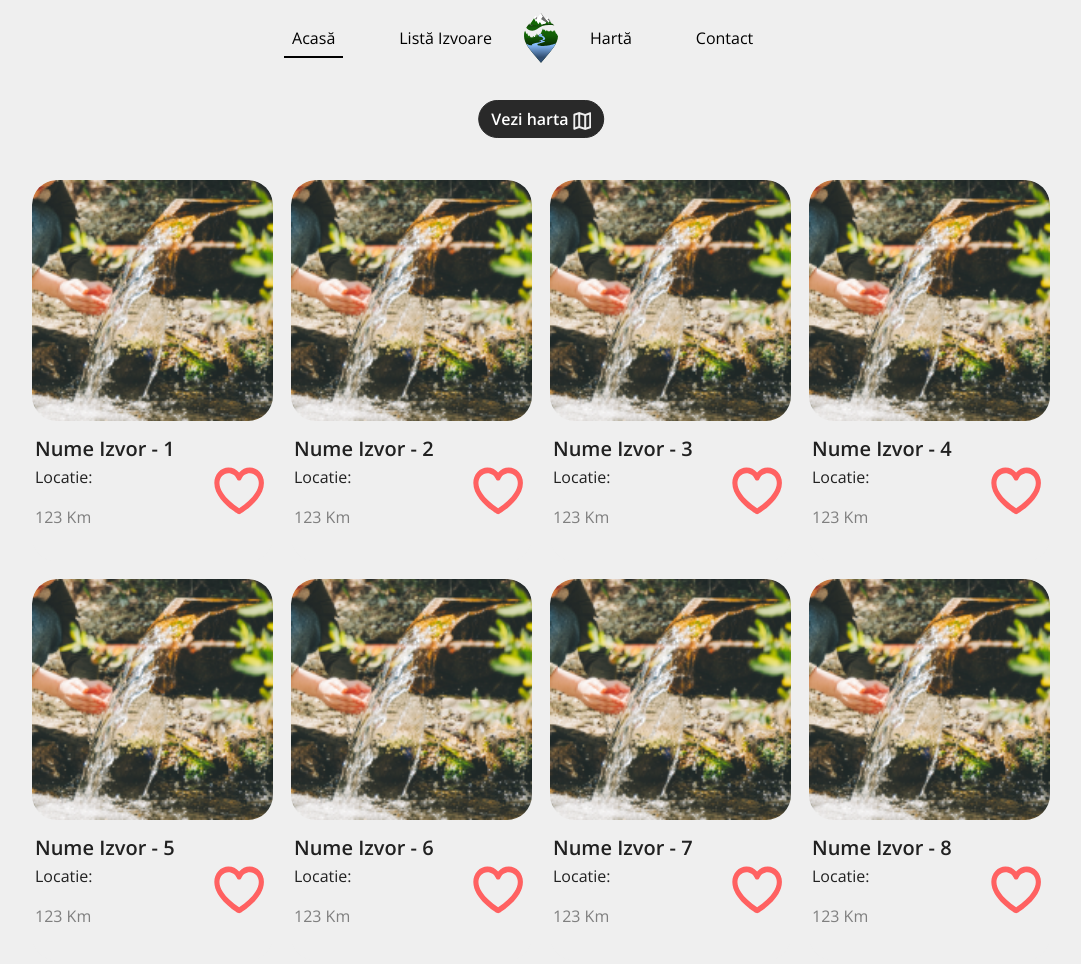
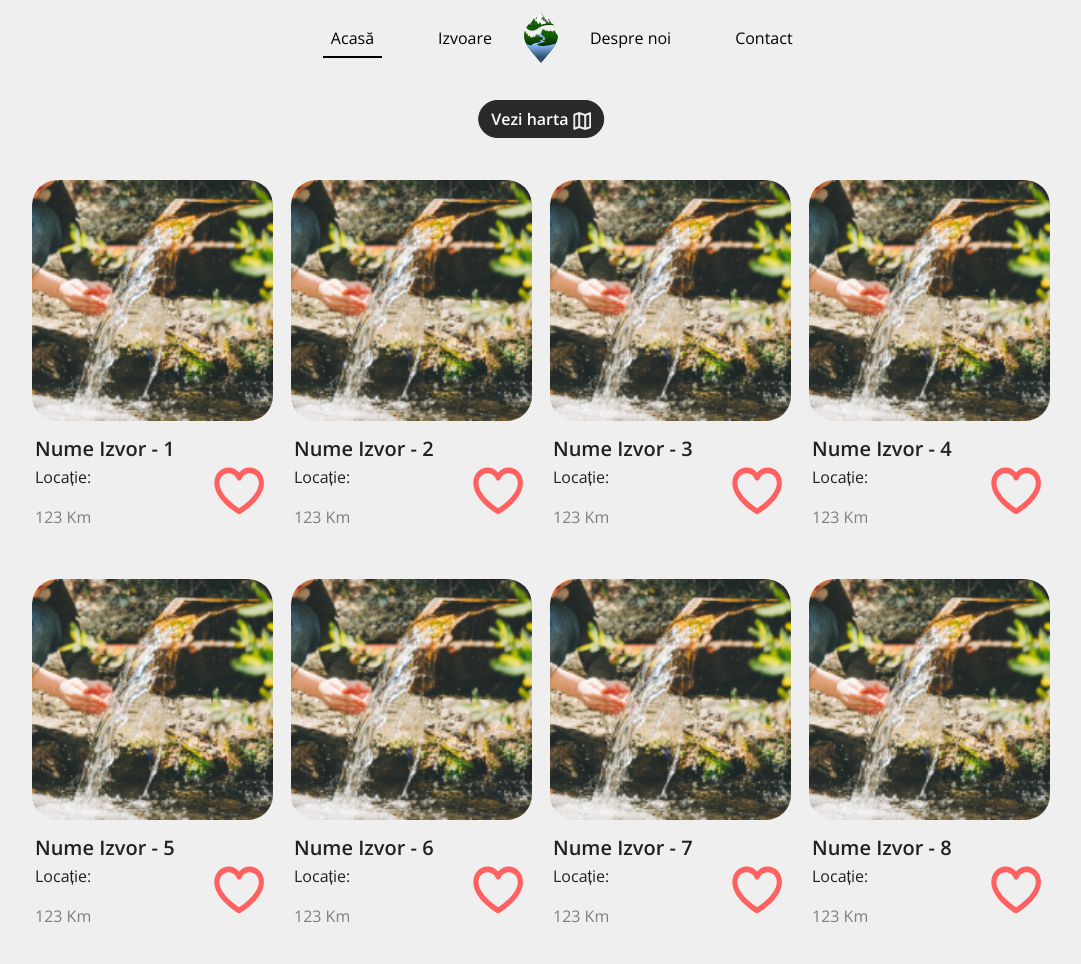
Before and after one commit to robtotto/whereisvor-frontend, a plain HTML site: page lista-izvoare.html in a window 1280 px wide. Shown: the top 964 px of the page, without its empty margins (99-1180 px from the left). Drawn offline with nearby package versions, Linux system fonts and the light colour scheme.

Commit message:
Contact + Izvoare + Map (WebDev)

```diff
--- a/lista-izvoare.html
+++ b/lista-izvoare.html
@@ -41,7 +41,7 @@
                             <a class="nav-link active" aria-current="page" href="#">Acasă</a>
                         </li>
                         <li class="nav-item">
-                            <a class="nav-link" href="lista-izvoare.html">Listă Izvoare</a>
+                            <a class="nav-link" href="lista-izvoare.html">Izvoare</a>
                         </li>
                     </ul>
 
@@ -51,10 +51,10 @@
 
                     <ul class="navbar-nav nav-menu-right gap-lg-5">
                         <li class="nav-item">
-                            <a class="nav-link" href="map.html">Hartă</a>
+                            <a class="nav-link" href="#">Despre noi</a>
                         </li>
                         <li class="nav-item">
-                            <a class="nav-link" href="#">Contact</a>
+                            <a class="nav-link" href="contact.html">Contact</a>
                         </li>
                     </ul>
                 </div>
@@ -76,7 +76,7 @@
                         <img src="Images/spring.png" class="img-spring-card" id="imgSpringCard1" alt="...">
                         <div class="card-body">
                             <h5 class="card-title"><b>Nume Izvor - 1</b></h5>
-                            <p class="card-text">Locatie:</p>
+                            <p class="card-text">Locație:</p>
                             <p class="card-text-km" id="cardTextKm1">123 Km</p>
                             <img src="Images/heart-symbol.svg" class="position-absolute bottom-0 end-0 heart-card" id="heartCard1" alt="heart-symbol">
                         </div>
@@ -87,7 +87,7 @@
                         <img src="Images/spring.png" class="img-spring-card" id="imgSpringCard2" alt="...">
                         <div class="card-body">
                             <h5 class="card-title"><b>Nume Izvor - 2</b></h5>
-                            <p class="card-text">Locatie:</p>
+                            <p class="card-text">Locație:</p>
                             <p class="card-text-km" id="cardTextKm2">123 Km</p>
                             <img src="Images/heart-symbol.svg" class="position-absolute bottom-0 end-0 heart-card" id="heartCard2" alt="heart-symbol">
                         </div>
@@ -98,7 +98,7 @@
                         <img src="Images/spring.png" class="img-spring-card" id="imgSpringCard3" alt="...">
                         <div class="card-body">
                             <h5 class="card-title"><b>Nume Izvor - 3</b></h5>
-                            <p class="card-text">Locatie:</p>
+                            <p class="card-text">Locație:</p>
                             <p class="card-text-km" id="cardTextKm3">123 Km</p>
                             <img src="Images/heart-symbol.svg" class="position-absolute bottom-0 end-0 heart-card" id="heartCard3" alt="heart-symbol">
                         </div>
@@ -109,7 +109,7 @@
                         <img src="Images/spring.png" class="img-spring-card" id="imgSpringCard4" alt="...">
                         <div class="card-body">
                             <h5 class="card-title"><b>Nume Izvor - 4</b></h5>
-                            <p class="card-text">Locatie:</p>
+                            <p class="card-text">Locație:</p>
                             <p class="card-text-km" id="cardTextKm4">123 Km</p>
                             <img src="Images/heart-symbol.svg" class="position-absolute bottom-0 end-0 heart-card" id="heartCard4" alt="heart-symbol">
                         </div>
@@ -120,7 +120,7 @@
                         <img src="Images/spring.png" class="img-spring-card" id="imgSpringCard5" alt="...">
                         <div class="card-body">
                             <h5 class="card-title"><b>Nume Izvor - 5</b></h5>
-                            <p class="card-text">Locatie:</p>
+                            <p class="card-text">Locație:</p>
                             <p class="card-text-km" id="cardTextKm5">123 Km</p>
                             <img src="Images/heart-symbol.svg" class="position-absolute bottom-0 end-0 heart-card" id="heartCard5" alt="heart-symbol">
                         </div>
@@ -131,7 +131,7 @@
                         <img src="Images/spring.png" class="img-spring-card" id="imgSpringCard6" alt="...">
                         <div class="card-body">
                             <h5 class="card-title"><b>Nume Izvor - 6</b></h5>
-                            <p class="card-text">Locatie:</p>
+                            <p class="card-text">Locație:</p>
                             <p class="card-text-km" id="cardTextKm6">123 Km</p>
                             <img src="Images/heart-symbol.svg" class="position-absolute bottom-0 end-0 heart-card" id="heartCard6" alt="heart-symbol">
                         </div>
@@ -142,7 +142,7 @@
                         <img src="Images/spring.png" class="img-spring-card" id="imgSpringCard7" alt="...">
                         <div class="card-body">
                             <h5 class="card-title"><b>Nume Izvor - 7</b></h5>
-                            <p class="card-text">Locatie:</p>
+                            <p class="card-text">Locație:</p>
                             <p class="card-text-km" id="cardTextKm7">123 Km</p>
                             <img src="Images/heart-symbol.svg" class="position-absolute bottom-0 end-0 heart-card" id="heartCard7" alt="heart-symbol">
                         </div>
@@ -153,7 +153,7 @@
                         <img src="Images/spring.png" class="img-spring-card" id="imgSpringCard8" alt="...">
                         <div class="card-body">
                             <h5 class="card-title"><b>Nume Izvor - 8</b></h5>
-                            <p class="card-text">Locatie:</p>
+                            <p class="card-text">Locație:</p>
                             <p class="card-text-km" id="cardTextKm8">123 Km</p>
                             <img src="Images/heart-symbol.svg" class="position-absolute bottom-0 end-0 heart-card" id="heartCard8" alt="heart-symbol">
                         </div>
```
Also changed, not shown: map.html (+4 -4 lines).
